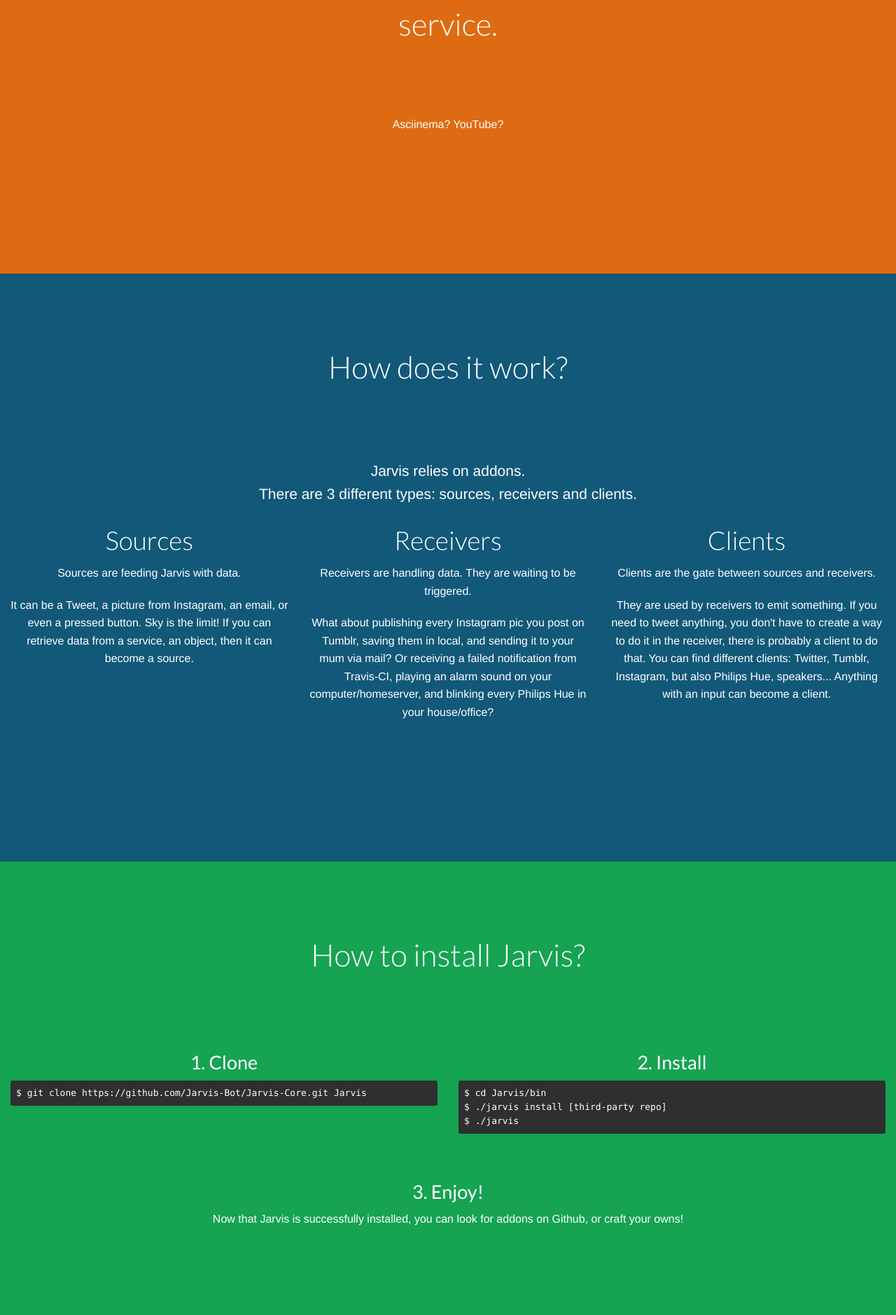
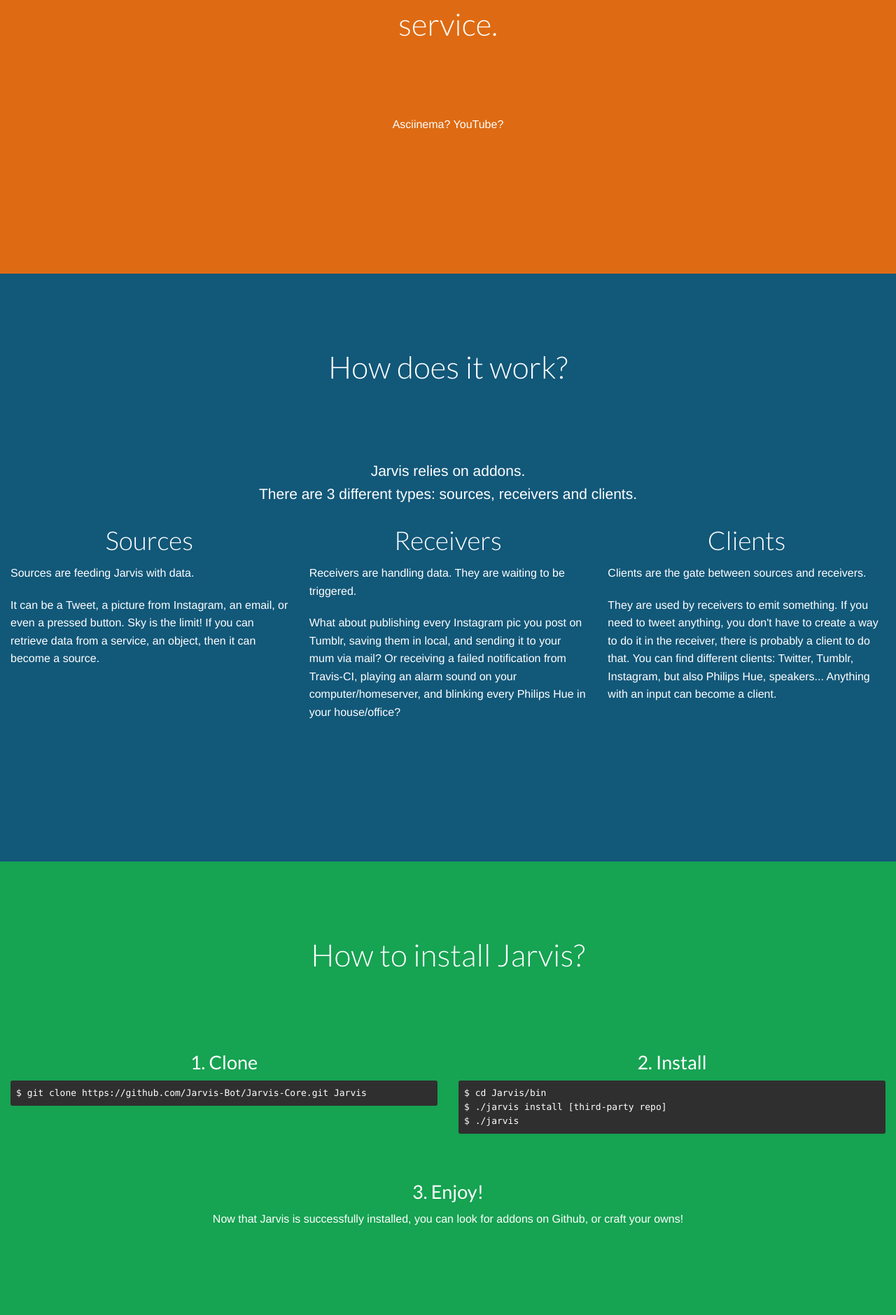
Before and after one commit to Jarvis-Bot/jarvis-bot.github.io, a Jekyll site: the page built from index.html, in a window 1280 px wide. Shown: the part 761-2640 px from the top of the page at 70% size. Built offline with Jekyll 4.4.1, drawn with Linux system fonts in a browser that asks for light colours; Markdown is read by kramdown in place of the engine named in the settings.

Commit message:
improve lisibility

```diff
--- a/index.html
+++ b/index.html
@@ -26,8 +26,8 @@ css: home
     </div>
   </div>
 
-  <div class="main-row how-it-works text-center">
-    <div class="row">
+  <div class="main-row how-it-works">
+    <div class="row text-center">
       <div class="small-12 columns">
         <h1>How does it work?</h2>
         <p class="intro">
@@ -38,7 +38,7 @@ css: home
     </div>
     <div class="row">
       <div class="small-12 medium-6 large-4 columns">
-        <h2>Sources</h2>
+        <h2 class="text-center">Sources</h2>
         <p>Sources are feeding Jarvis with data.</p>
         <p>
           It can be a Tweet, a picture from Instagram, an email, or even a
@@ -47,7 +47,7 @@ css: home
         </p>
       </div>
       <div class="small-12 medium-6 large-4 columns">
-        <h2>Receivers</h2>
+        <h2 class="text-center">Receivers</h2>
         <p>Receivers are handling data. They are waiting to be triggered.</p>
         <p>
           What about publishing every Instagram pic you post on Tumblr, saving
@@ -57,7 +57,7 @@ css: home
         </p>
       </div>
       <div class="small-12 medium-12 large-4 columns">
-      <h2>Clients</h2>
+        <h2 class="text-center">Clients</h2>
         <p>Clients are the gate between sources and receivers.</p>
         <p>
           They are used by receivers to emit something. If you need to tweet
```
Lines whose indentation alone changed are shown as unchanged.
